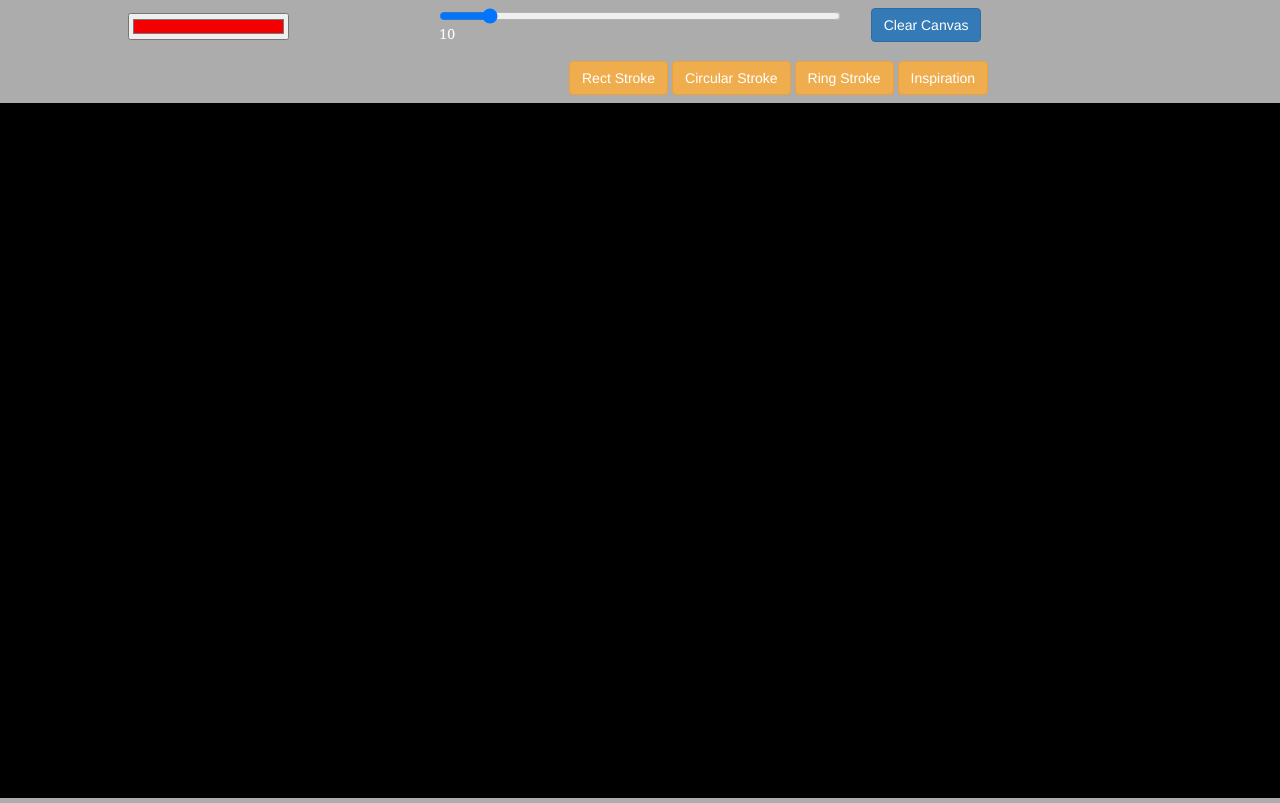
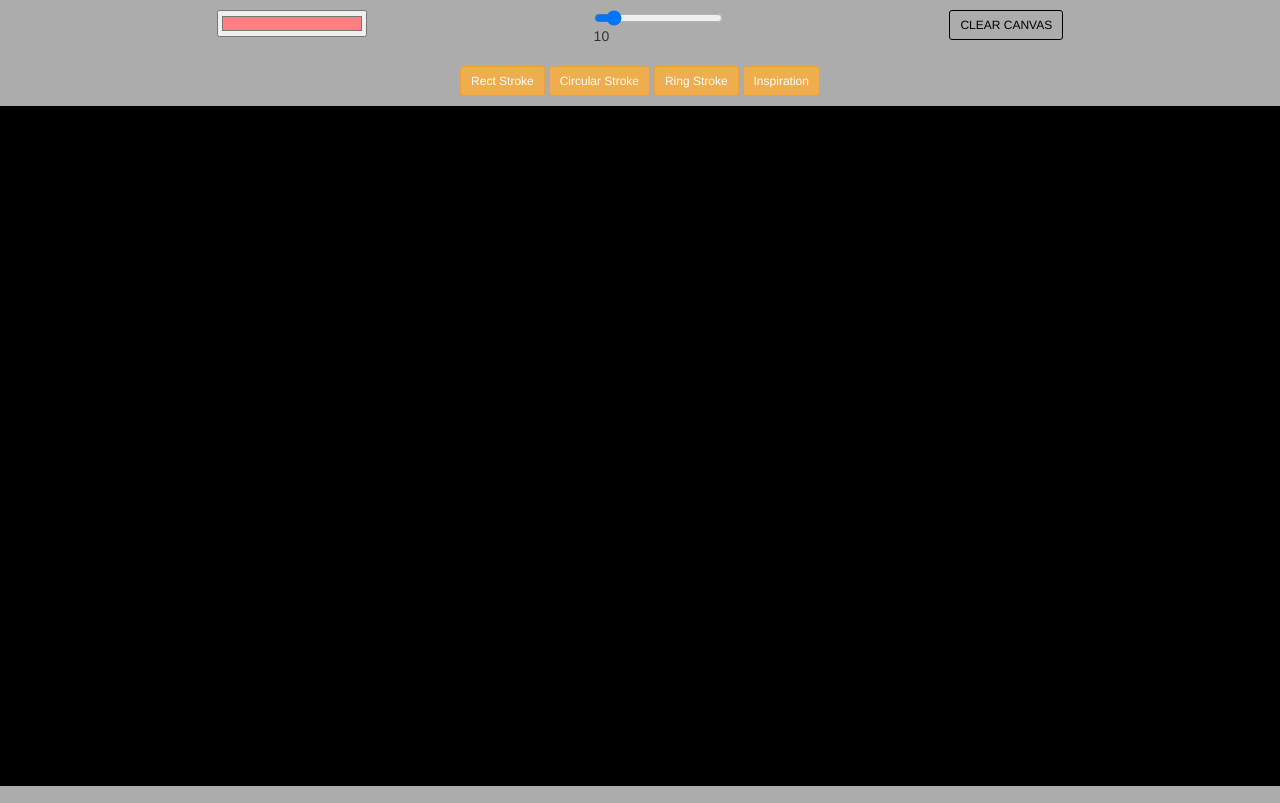
Before and after one commit to thedevyansh/painting-app, a plain HTML site: page index.html in a window 1280 px wide. Drawn offline with nearby package versions, Linux system fonts and the light colour scheme.

Commit message:
Final changes made

```diff
--- a/index.html
+++ b/index.html
@@ -7,72 +7,65 @@
 	<link rel="stylesheet" type="text/css" href="https://maxcdn.bootstrapcdn.com/bootstrap/3.3.5/css/bootstrap.min.css">
 	<title>Painting App</title>
 <style>
-
 	body {
 		margin:0;
 		overflow:hidden;
 		background-color: rgb(172,172,172);
 	}
 
-	.container-fluid {
+	.toolbar {
+		display: flex;
+		flex-wrap: wrap;
+		justify-content: space-evenly;
+	}
+
+	.toolbar > div {
+		margin: 10px;
+	}
+
+	.toolbar button {
 		background-color: rgb(172,172,172);
-		width: 100%
-		height: 95px;
+		border: 1px solid black;
+		color: black;
+	}
+
+	.selectShape {
+		text-align: center;
+		padding: 10px;
 	}
 
 	input[type= "color"] {
-		width: 40%;
-		margin: 5px auto;
-		display: block;
+		width: 150px;
 	}
 
-	input [type= "range"] {
-		width: 10%;
-	}
-
-	span {
-
-		bottom: 5px;
-		color: #ffffff;
-		font-family: georgia;
-	}
-
-	#selectShape, #toolbar {
-		padding: 8px;
-	}
-
-	#selectShape {
-		margin-left: 45%;
+	canvas {
+		height: 85vh;
+		width: 100vw;
 	}
 
 </style>
 </head>
 <body>
-	<div class="container-fluid" id="toolbar">
-		<div class="row">
-			<div class="col-xs-4 col-sm-4 col-md-4 col-lg-4">
-			<input type="color" value="#f30000">
-		    </div>
-		    <div class="col-xs-4 col-sm-4 col-md-4 col-lg-4">
-			<input type="range" min="5" max="50" value="10"><span class="display">10</span>
-		    </div>
-		    <div class="col-xs-4 col-sm-4 col-md-4 col-lg-4">
-			<button type="button" class="btn btn-primary btn-md">Clear Canvas</button>
-		    </div>
+	<div class="menu_bar">
+
+		<div class="toolbar">
+			<div><input type="color" value="#ff8080"></div>
+			<div><input type="range" min="5" max="50" value="10"><span class="display">10</span></div>
+			<div><button type="button" class="btn btn-sm">CLEAR CANVAS</button></div>
 		</div>
+
+		<div class="selectShape">
+			<button class="btn btn-warning btn-sm" onclick="drawRect()" id="rectStroke">Rect Stroke</button>
+			<button class="btn btn-warning btn-sm" onclick="drawCircle()" id="rectStroke">Circular Stroke</button>
+			<button class="btn btn-warning btn-sm" onclick="drawRing()" id="rectStroke">Ring Stroke</button>
+			<button class="btn btn-warning btn-sm" onclick="inspire((status++)%4)" id="rectStroke">Inspiration</button>
+		</div>
+
 	</div>
 
-	<div class="container-fluid" id="selectShape">
-		<div class="row">
-
-                <button class="btn btn-warning btn-md" onclick="drawRect()" id="rectStroke">Rect Stroke</button>
-                <button class="btn btn-warning btn-md" onclick="drawCircle()" id="rectStroke">Circular Stroke</button>
-				<button class="btn btn-warning btn-md" onclick="drawRing()" id="rectStroke">Ring Stroke</button>
-				<button class="btn btn-warning btn-md" onclick="inspire((status++)%4)" id="rectStroke">Inspiration</button>
-		</div>
-	</div>
 	<canvas class= "myCanvas">
 	</canvas>
+
 	<script>
 		const canvas= document.querySelector('.myCanvas');
 		const width= canvas.width= window.innerWidth;
```
